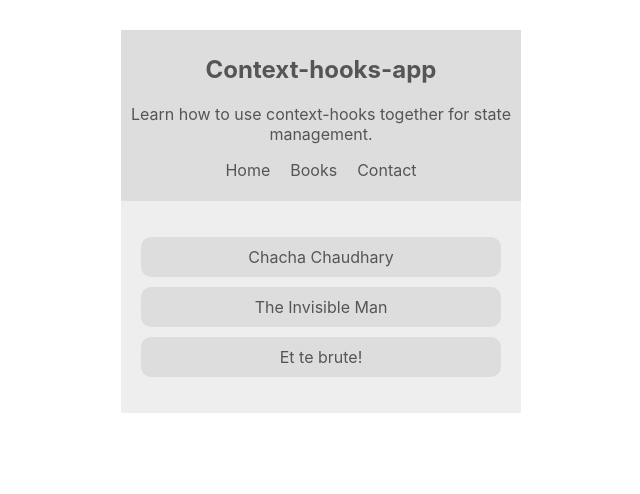
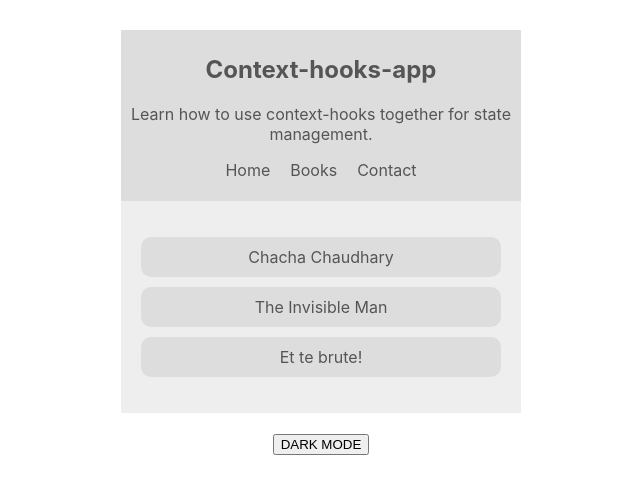
Before and after one commit to SectumSempraAS/context-hooks-app, a React (Create React App) app: page / in a window 1280 px wide. Shown: the top 494 px of the page, without its empty margins (319-959 px from the left). Built offline with nearby package versions, Linux system fonts and the light colour scheme.

Commit message:
Feat:   -Toggle feature added   -Theme context file written differently in respect to state.

```diff
--- a/src/App.js
+++ b/src/App.js
@@ -2,6 +2,7 @@ import React from 'react';
 import NavigationBar from "./components/NavigationBar";
 import BookList from "./components/BookList";
 import ThemesProvider from "./contexts/Themes";
+import ToggleTheme from "./components/ToggleTheme";
 
 function App() {
   return (
@@ -9,6 +10,7 @@ function App() {
       <ThemesProvider>
           <NavigationBar/>
           <BookList/>
+          <ToggleTheme/>
       </ThemesProvider>
     </div>
   );
--- a/src/components/NavigationBar.js
+++ b/src/components/NavigationBar.js
@@ -19,7 +19,6 @@ class NavigationBar extends Component {
                     <li>Books</li>
                     <li>Contact</li>
                 </ul>
-
             </nav>
         );
     }
--- /dev/null
+++ b/src/components/ToggleTheme.js
@@ -0,0 +1,17 @@
+import React, { Component } from 'react';
+import {Themes} from "../contexts/Themes";
+
+class ToggleTheme extends Component {
+    static contextType = Themes;
+    render(){
+        console.log(this.context);
+        return(
+            <button type='radio'
+                   onClick={this.context.toggleTheme}>
+                DARK MODE
+            </button>
+        )
+    }
+}
+
+export default ToggleTheme;
--- a/src/contexts/Themes.js
+++ b/src/contexts/Themes.js
@@ -3,17 +3,27 @@ import React, { createContext, Component } from "react";
 export const Themes = createContext();
 
 class ThemesProvider extends Component {
-    state = {
-       isLightTheme : true,
-       lightProps : { textColor : '#555', componentColor :'#ddd',
+    constructor() {
+        super();
+        this.state = {
+            isLightTheme : true,
+            lightProps : { textColor : '#555', componentColor :'#ddd',
                 background: '#eee'},
-       darkProps : { textColor : '#ddd', componentColor :'#333',
-            background: '#555'},
+            darkProps : { textColor : '#ddd', componentColor :'#333',
+                background: '#555'},
+        }
+    }
+
+    toggleTheme = () => {
+        this.setState( prevState => {
+                return {isLightTheme: !prevState.isLightTheme}
+            })
     }
 
     render() {
         return(
-            <Themes.Provider value={{...this.state}}>
+            <Themes.Provider value={{...this.state,
+                toggleTheme : this.toggleTheme}}>
                 {this.props.children}
             </Themes.Provider>
         );
```
